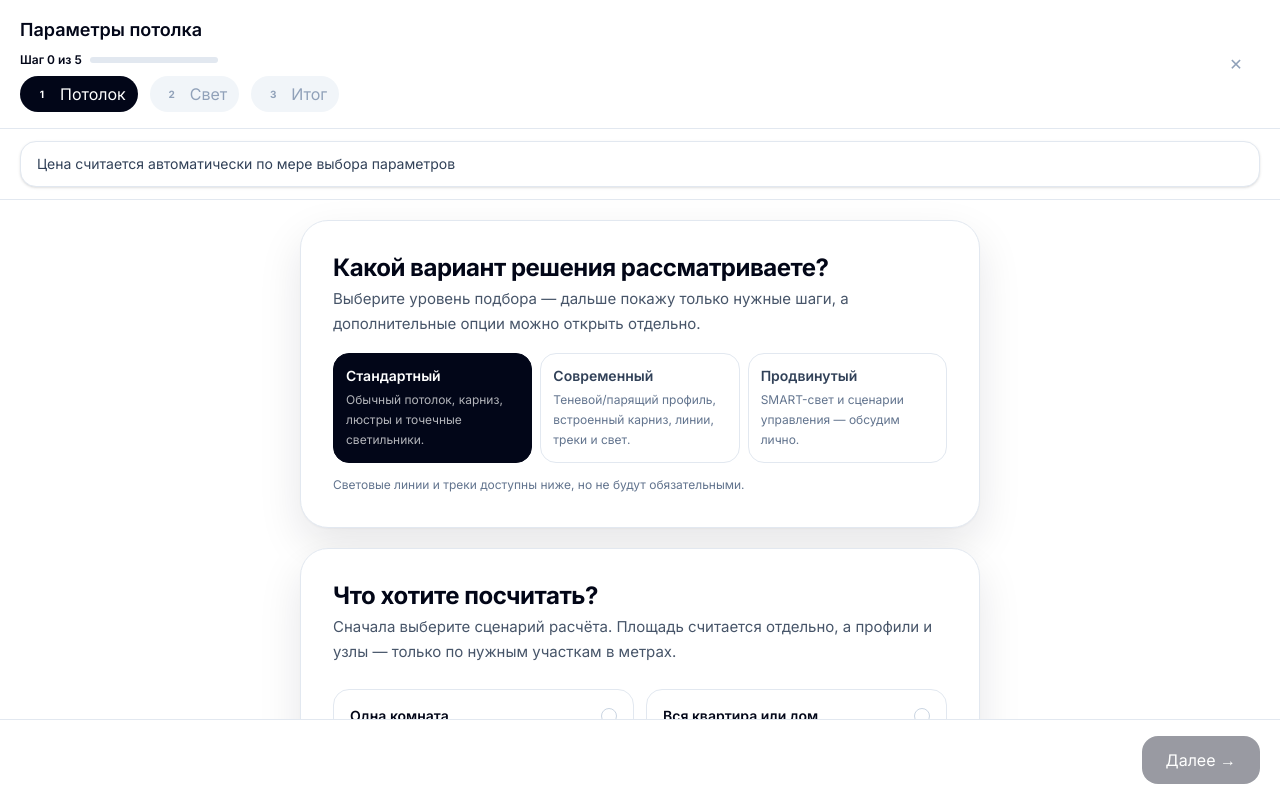
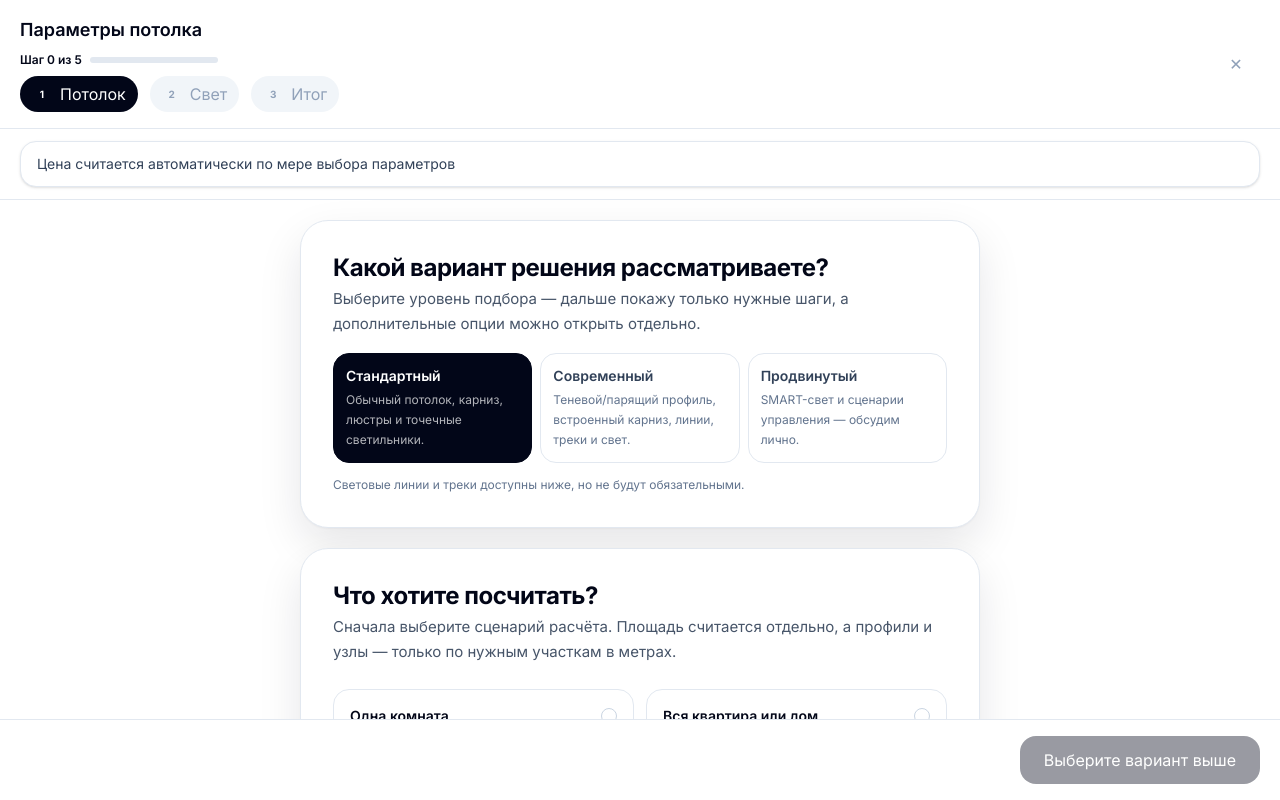
Before and after one commit to svladimirtsk-crypto/nextjs-potolkovo, a Next.js app: page / in a window 1280 px wide. Both pictures are taken after a click on the button "Рассчитать стоимость". Shown: the part 2409-3209 px from the top of the page. Built offline with nearby package versions, Linux system fonts and the light colour scheme.

Commit message:
Refactor step 0 footer label and button logic
Updated step 0 footer label and button behavior to improve user guidance when no specific action is available.

```diff
--- a/components/calculator-modal/calculator-modal.tsx
+++ b/components/calculator-modal/calculator-modal.tsx
@@ -4,7 +4,6 @@ import { useCallback, useEffect, useMemo, useRef, useState } from "react";
 import { createPortal } from "react-dom";
 
 import type { WizardStep } from "@/lib/calculator-modal-types";
-import { isSnapshotValid } from "@/lib/calculator-snapshot-guard";
 import { trackWizardConfirm } from "@/lib/analytics";
 import { useCalculatorModal } from "./calculator-modal-context";
 import { PriceStrip } from "./price-strip";
@@ -153,15 +152,20 @@ export function CalculatorModal() {
     };
   }, [currentStep]);
 
-  const step0HasConfirmButton = currentStep === 0 ? Boolean(step0FooterAction) : false;
   const step0HasBackButton = currentStep === 0 ? Boolean(step0BackAction.visible && step0BackAction.onClick) : false;
-  const step0FooterLabel = currentStep === 0 ? (step0FooterAction?.label ?? "Подтвердить →") : "Подтвердить →";
+  // Пока конкретного действия нет (экран выбора сценария/помещения),
+  // показываем понятную подпись вместо «мёртвой» кнопки «Подтвердить →».
+  const step0FooterLabel = currentStep === 0 ? (step0FooterAction?.label ?? "Выберите вариант выше") : "Подтвердить →";
   const actionFormVisible = currentStep === 2 ? isActionFormVisible : false;
 
   const isNextDisabled = useMemo(() => {
-    if (currentStep === 0) return step0FooterAction ? Boolean(step0FooterAction.disabled) : !isSnapshotValid(snapshot);
+    // Step 0: пока квиз не выдал конкретное действие (экран выбора сценария
+    // или выбора помещения), кнопка «Далее» неактивна. Раньше при валидном
+    // snapshot (например, уже есть посчитанная комната) клик проваливался в
+    // goToStep(1) и лида выбрасывало на Шаг 1 в обход квиза.
+    if (currentStep === 0) return step0FooterAction ? Boolean(step0FooterAction.disabled) : true;
     return false;
-  }, [currentStep, snapshot, step0FooterAction]);
+  }, [currentStep, step0FooterAction]);
 
   const stepTitle = useMemo(() => {
     if (currentStep === 1) {
@@ -430,7 +434,17 @@ export function CalculatorModal() {
               {currentStep > 0 ? (
                 <button
                   type="button"
-                  onClick={() => goToStep((currentStep - 1) as WizardStep)}
+                  onClick={() => {
+                    // «Назад» со Step 2: если свет не выбирался (лид шёл
+                    // 0 → 2 по сценарию standard/advanced), возвращаем на
+                    // Step 0 — а не в пропущенный шаг освещения, которого
+                    // лид не видел. Если свет есть — назад на Step 1.
+                    if (currentStep === 2 && !hasLightingSelected) {
+                      goToStep(0);
+                      return;
+                    }
+                    goToStep((currentStep - 1) as WizardStep);
+                  }}
                   className="h-12 rounded-2xl px-5 text-sm font-medium text-slate-600 transition-colors hover:bg-slate-100 hover:text-slate-900 max-sm:h-11 max-sm:px-3"
                   style={{ minHeight: 48 }}
                 >
@@ -469,7 +483,7 @@ export function CalculatorModal() {
                     className="flex h-12 items-center justify-center rounded-2xl bg-slate-950 px-6 text-sm font-semibold text-white transition-colors hover:bg-slate-800 disabled:cursor-not-allowed disabled:opacity-40 disabled:hover:bg-slate-950 max-lg:h-12 max-lg:w-full max-lg:px-5"
                     style={{ minHeight: 48 }}
                   >
-                    {currentStep === 0 && step0HasConfirmButton
+                    {currentStep === 0
                       ? step0FooterLabel
                       : currentStep === 1 && step1FooterAction
                         ? step1FooterAction.label
```
